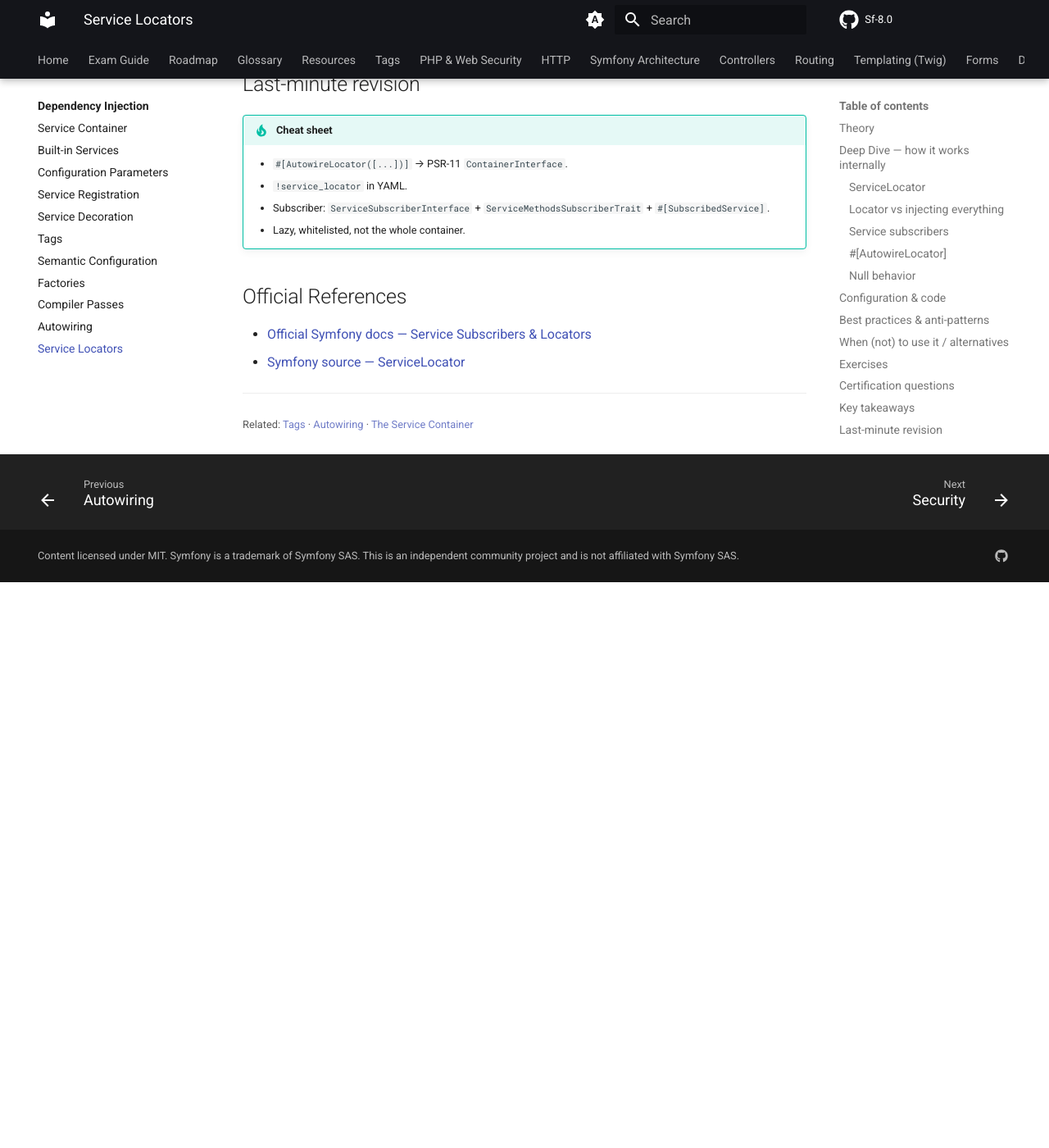
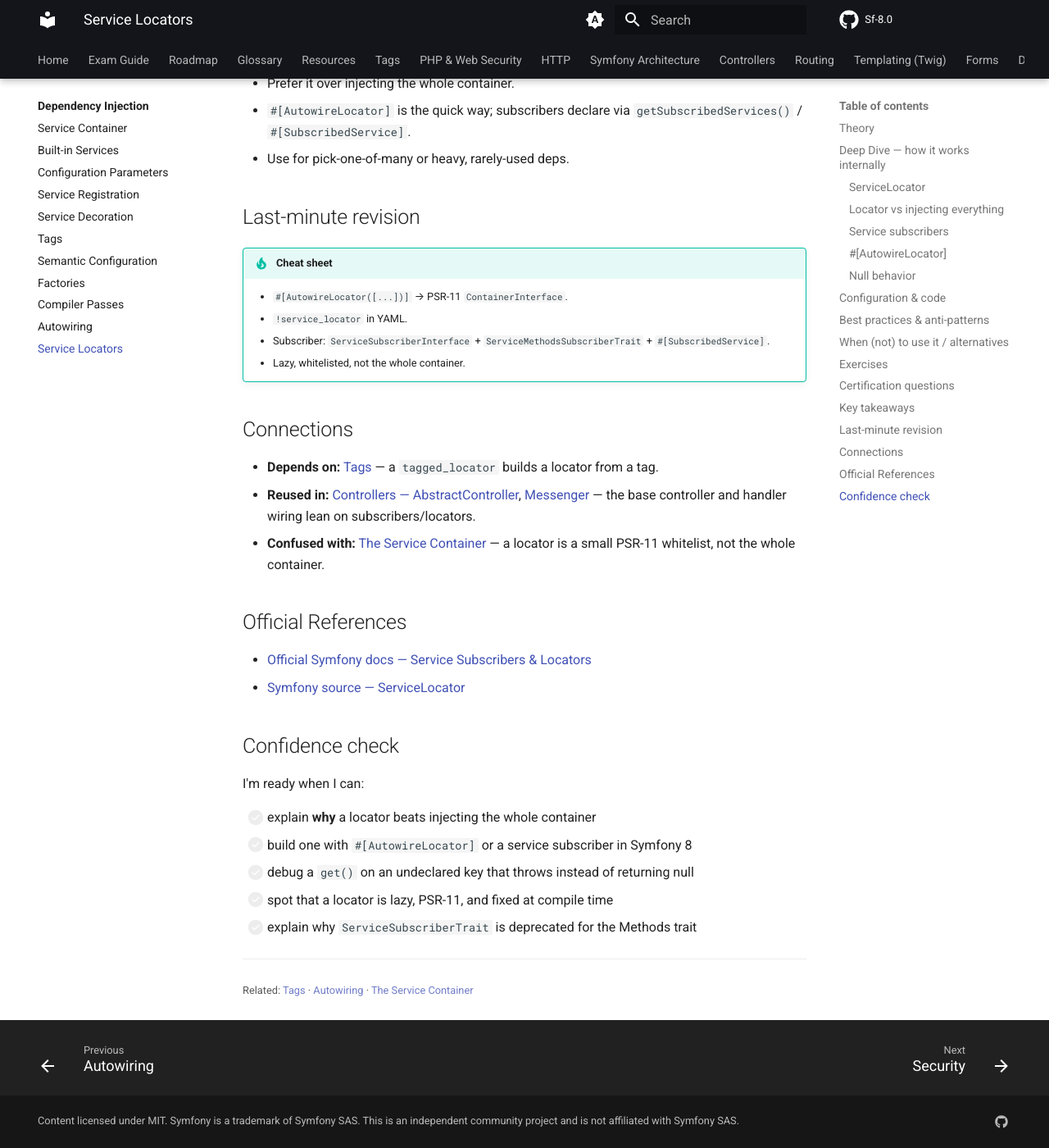
Before and after one commit to jasseryah-mazars/Sf-8.0, an MkDocs documentation site: the page built from docs/dependency-injection/service-locators.md, in a window 1280 px wide and 1400 px high, scrolled down 4764 px. Shown: the whole window at 82% size. Built offline with MkDocs 1.6.1 and Material for MkDocs 9.7.7, drawn with Linux system fonts in a browser that asks for light colours; comment, search, counter and statistics services are not loaded; the version menu is left out; before the commit the page ends 5474 px from its top, so only the background shows below that; some of the changed text lies outside the part shown.

Commit message:
docs(learning): mentor layer — controllers + more areas
Co-Authored-By: Claude Opus 4.8 <noreply@anthropic.com>
Claude-Session: https://claude.ai/code/session_01JZmgF9DXThim3UADm1BKVL

```diff
--- a/docs/dependency-injection/service-locators.md
+++ b/docs/dependency-injection/service-locators.md
@@ -38,6 +38,15 @@ set of services that it instantiates **lazily** on `get()`. It is the sanctioned
 answer to "I might need one of several services, but not all, and not eagerly."
 Unlike injecting the whole container (an anti-pattern), a locator exposes only an
 explicit whitelist — dependencies stay honest and analysable.
+
+!!! question "Predict first"
+    You call `$locator->get($key)` with a key that was never declared in the
+    locator. Do you get `null` or an exception?
+
+??? note "Reveal"
+    An **exception** (`ServiceNotFoundException`) — a locator's set is fixed at
+    compile time and has no "null on miss" mode. Check `has($key)` before `get()`
+    when the key is dynamic or user-supplied.
 
 ## Deep Dive — how it works internally
 
@@ -280,9 +289,28 @@ exactly one dependency, inject it directly — a locator adds needless indirecti
       `#[SubscribedService]`.
     - Lazy, whitelisted, not the whole container.
 
+## Connections
+
+- **Depends on:** [Tags](tags.md) — a `tagged_locator` builds a locator from a tag.
+- **Reused in:** [Controllers — AbstractController](../controllers/abstract-controller.md),
+  [Messenger](../miscellaneous/messenger.md) — the base controller and handler
+  wiring lean on subscribers/locators.
+- **Confused with:** [The Service Container](container.md) — a locator is a small
+  PSR-11 whitelist, not the whole container.
+
 ## Official References
 - [Official Symfony docs — Service Subscribers & Locators](https://symfony.com/doc/current/service_container/service_subscribers_locators.html)
 - [Symfony source — ServiceLocator](https://github.com/symfony/symfony/blob/8.0/src/Symfony/Component/DependencyInjection/ServiceLocator.php)
+
+## Confidence check
+
+I'm ready when I can:
+
+- [ ] explain **why** a locator beats injecting the whole container
+- [ ] build one with `#[AutowireLocator]` or a service subscriber in Symfony 8
+- [ ] debug a `get()` on an undeclared key that throws instead of returning null
+- [ ] spot that a locator is lazy, PSR-11, and fixed at compile time
+- [ ] explain why `ServiceSubscriberTrait` is deprecated for the Methods trait
 
 ---
 
```
Also changed, not shown: docs/miscellaneous/debugging.md (+16 -0 lines), docs/miscellaneous/deployment.md (+9 -0 lines).
